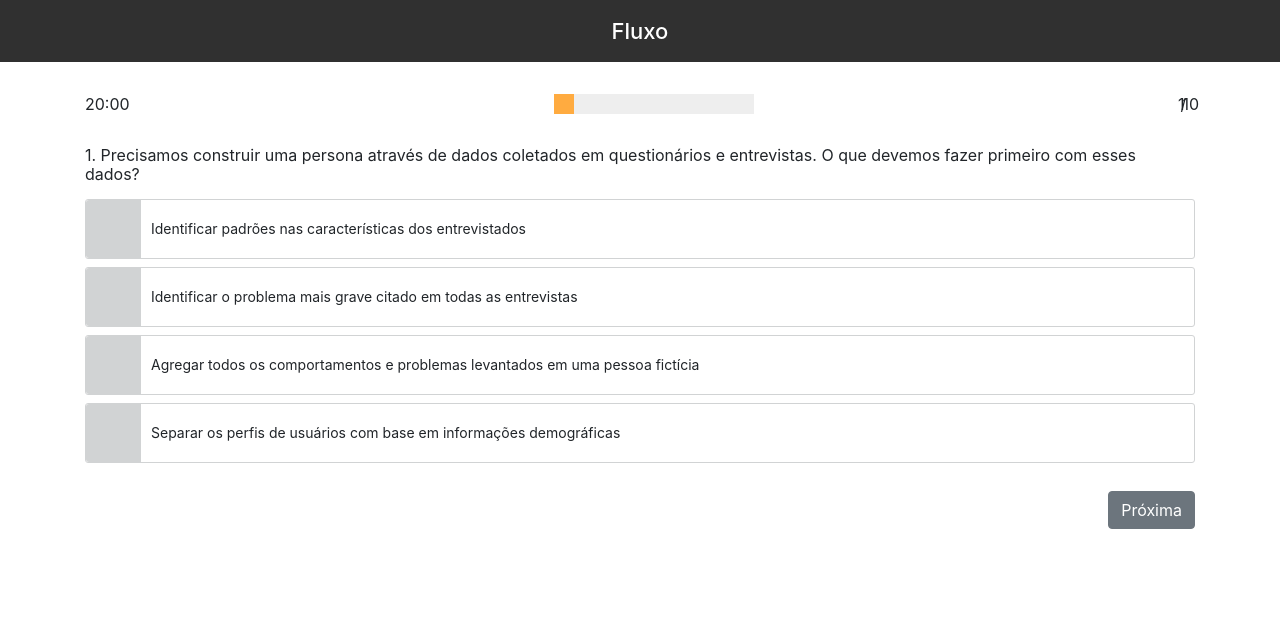
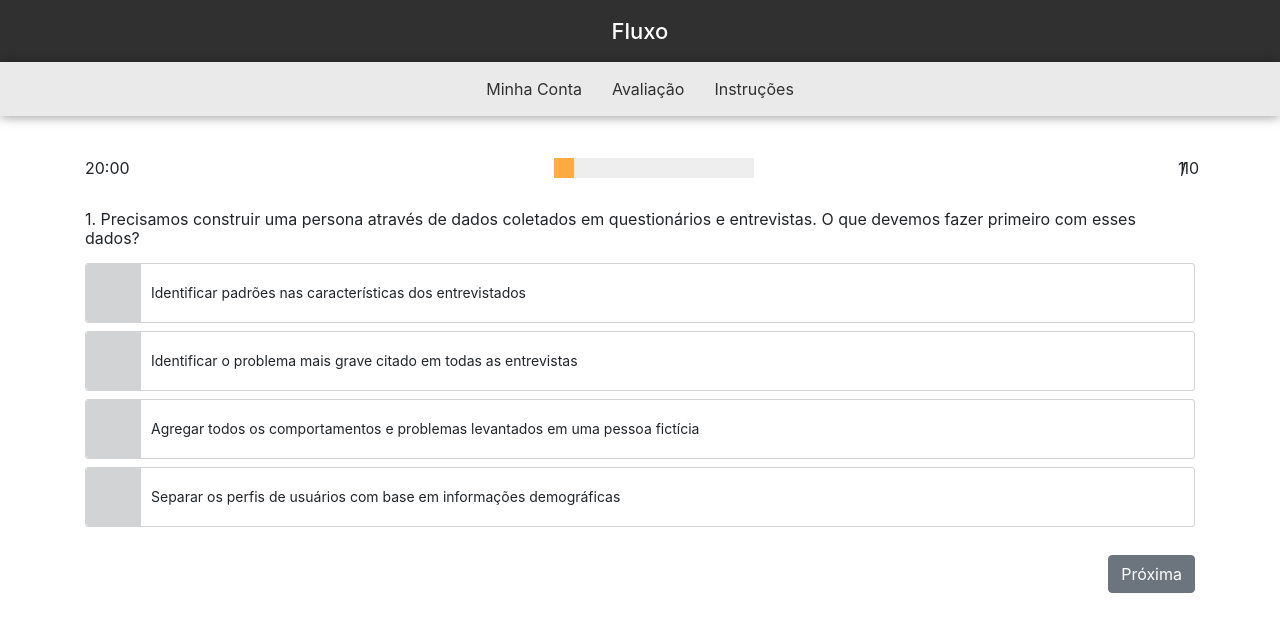
Before and after one commit to eduardosht/UX_Test, an Angular app: page / in a window 1280 px wide. Shown: the top 632 px of the page. Built offline with nearby package versions, Linux system fonts and the light colour scheme.

Commit message:
NEW COMPONENT - Menu

```diff
--- a/src/app/app.component.css
+++ b/src/app/app.component.css
@@ -5,5 +5,5 @@ h1 {
     padding: 15px 0;
     line-height: 32px;
     font-size: 22px;
-    margin-bottom: 30px;
+    margin-bottom: 0;
 }
--- a/src/app/app.component.html
+++ b/src/app/app.component.html
@@ -1,2 +1,3 @@
 <h1>Fluxo</h1>
+<app-menu></app-menu>
 <router-outlet></router-outlet>
--- a/src/app/app.module.ts
+++ b/src/app/app.module.ts
@@ -6,12 +6,14 @@ import { AppComponent } from './app.component';
 import { routing } from './app.routes';
 import { AvaliadorComponent } from './avaliador/avaliador.component';
 import { InstrucoesComponent } from './instrucoes/instrucoes.component';
+import { MenuComponent } from './menu/menu.component';
 
 @NgModule({
   declarations: [
     AppComponent,
     AvaliadorComponent,
     InstrucoesComponent,
+    MenuComponent,
   ],
   imports: [
     BrowserModule,
--- /dev/null
+++ b/src/app/menu/menu.component.css
@@ -0,0 +1,22 @@
+.menu-principal {
+    background-color: #eaeaea;
+    box-shadow: 0px 1px 11px 0px rgba(0,0,0,0.4);
+    margin-bottom: 40px;
+}
+.menu-principal ul {
+    list-style: none;
+    padding: 0;
+    padding: 18px 0;
+    display: flex;
+    align-items: center;
+    justify-content: center;
+}
+.menu-principal ul li {
+    margin: 0 15px;
+    text-align: center;
+}
+.menu-principal ul li a {
+    color: #303030;
+    line-height: 18px;
+    display: block;
+}
--- /dev/null
+++ b/src/app/menu/menu.component.html
@@ -0,0 +1,9 @@
+<nav class="menu-principal">
+  <div class="container">
+    <ul>
+      <li><a [routerLink]="['/minha-conta']">Minha Conta</a></li>
+      <li><a [routerLink]="['/instrucoes']">Avaliação</a></li>
+      <li><a [routerLink]="['/instrucoes']">Instruções</a></li>
+    </ul>
+  </div>
+</nav>
--- /dev/null
+++ b/src/app/menu/menu.component.ts
@@ -0,0 +1,15 @@
+import { Component, OnInit } from '@angular/core';
+
+@Component({
+  selector: 'app-menu',
+  templateUrl: './menu.component.html',
+  styleUrls: ['./menu.component.css']
+})
+export class MenuComponent implements OnInit {
+
+  constructor() { }
+
+  ngOnInit() {
+  }
+
+}
```
Also changed, not shown: 6 other files (tests, documents, lock files or other folders).
